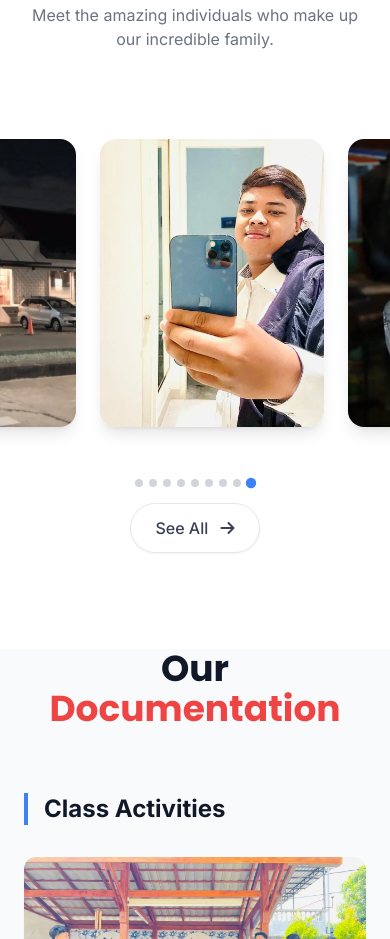
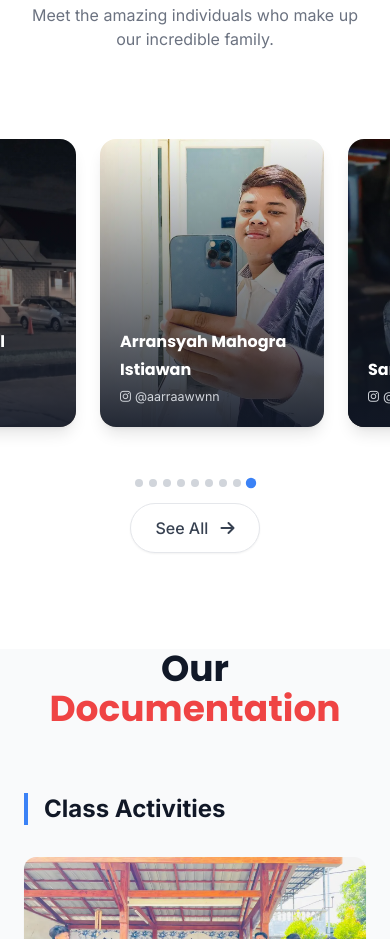
Before and after one commit to AndoNando15/jobinterview10april2026, a website: page index.html in a window 390 px wide. Shown: the part 824-1763 px from the top of the page. Drawn offline with nearby package versions, Linux system fonts and the light colour scheme.

Commit message:
update nama

```diff
--- a/css/style.css
+++ b/css/style.css
@@ -120,10 +120,10 @@
 }
 
 /* ==========================================
-   Mobile Auto Center-Reveal for Our Class
+   Mobile Display for Our Class (Always Visible)
    ========================================== */
 @media (max-width: 768px) {
-    /* The overlay stays hidden by default */
+    /* Make overlay always visible on mobile */
     .member-card .member-overlay {
         position: absolute;
         inset: 0;
@@ -132,8 +132,8 @@
         flex-direction: column;
         justify-content: flex-end;
         padding: 1.25rem;
-        opacity: 0;
-        transition: opacity 0.4s ease;
+        opacity: 1 !important;
+        transition: none;
         pointer-events: none;
     }
 
@@ -143,30 +143,19 @@
         font-weight: 700;
         font-size: 1rem;
         margin: 0 0 0.2rem 0;
-        transform: translateY(12px);
-        transition: transform 0.35s ease, opacity 0.35s ease;
-        opacity: 0;
+        transform: translateY(0) !important;
+        opacity: 1 !important;
+        transition: none;
     }
 
     .member-card .member-overlay a {
         color: #d1d5db;
         font-size: 0.78rem;
         text-decoration: none;
-        transform: translateY(12px);
-        transition: transform 0.35s ease 0.05s, opacity 0.35s ease 0.05s;
-        opacity: 0;
+        transform: translateY(0) !important;
+        opacity: 1 !important;
+        transition: none;
         pointer-events: auto;
-    }
-
-    /* When card is at center, show overlay + slide up text */
-    .member-card.is-center .member-overlay {
-        opacity: 1;
-    }
-
-    .member-card.is-center .member-overlay h3,
-    .member-card.is-center .member-overlay a {
-        transform: translateY(0);
-        opacity: 1;
     }
 
     /* Dot indicator strip */
```
